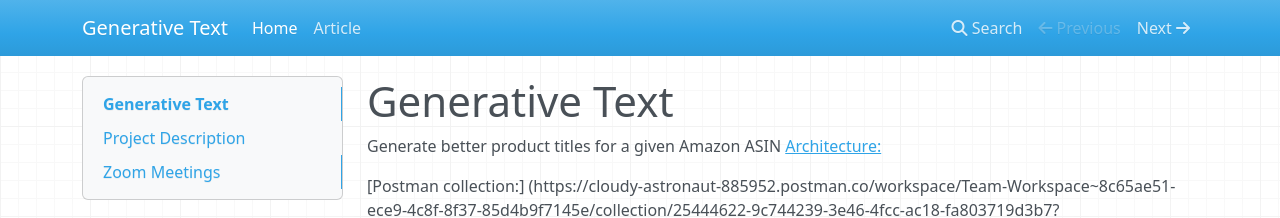
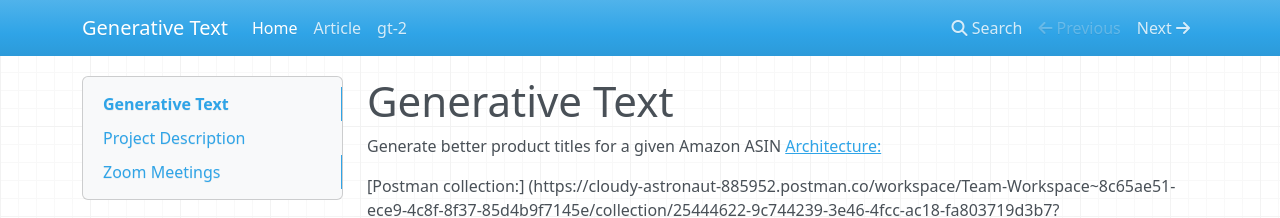
Before and after one commit to emanuelcohal/MKdocs, an MkDocs documentation site: the page built from docs/index.md, in a window 1280 px wide. Shown: the top 218 px of the page. Built offline with MkDocs 1.6.1, drawn with Linux system fonts in a browser that asks for light colours; nearby versions of some CDN libraries.

Commit message:
Update mkdocs.yml

```diff
--- a/mkdocs.yml
+++ b/mkdocs.yml
@@ -5,3 +5,4 @@ theme:
 nav:
     - Home: index.md
     - Article: article.md
+    - gt-2: gt-2.md
```
